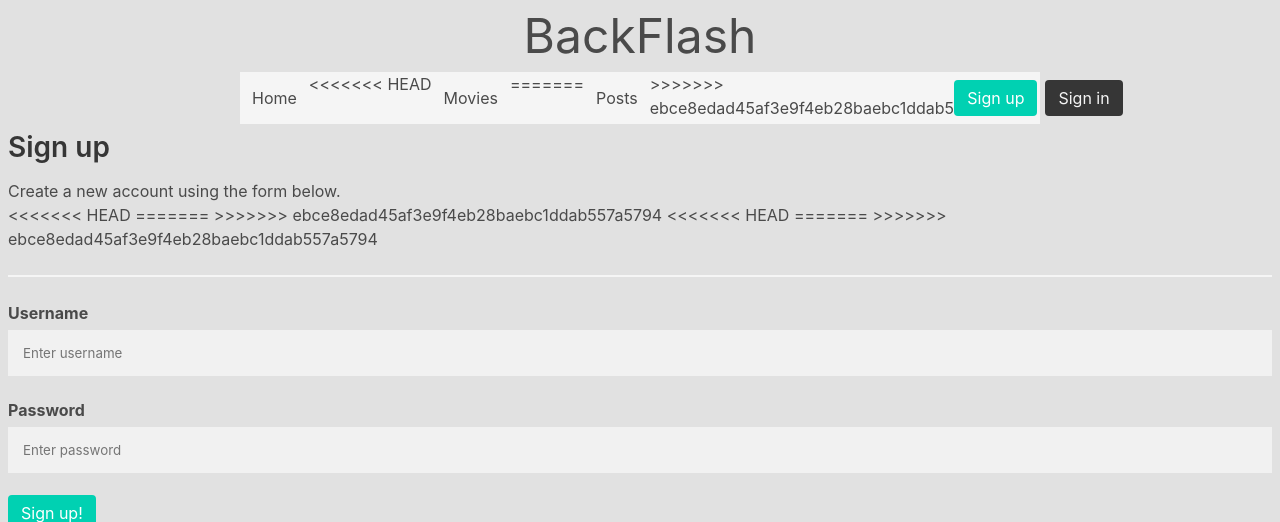
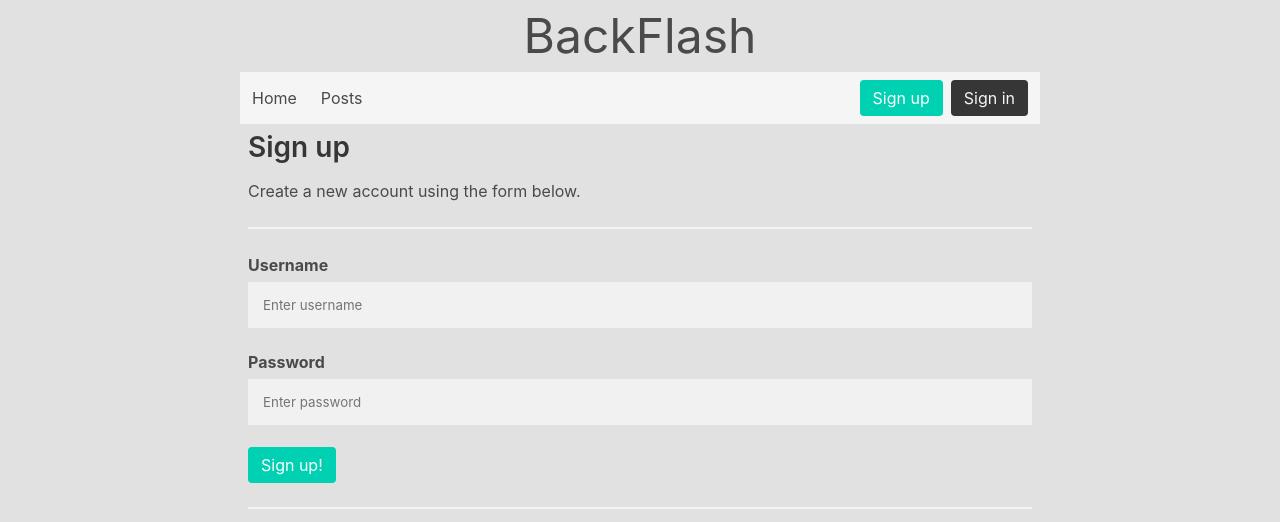
Before and after one commit to aleksandarj96/webappProject, a Node project: template webapp/src/presentation-layer/views/accounts-sign-up.hbs in a window 1280 px wide. Shown: the top 522 px of the page. Run offline with Node 20 templates, Linux system fonts and the light colour scheme; the template is opened without the code that fills it, so the values that code supplies are empty; some libraries are stand-ins or nearby versions.

Commit message:
final version

```diff
--- a/webapp/src/data-access-layer/account-repository.js
+++ b/webapp/src/data-access-layer/account-repository.js
@@ -41,14 +41,8 @@ module.exports = function({db}){
 					callback([],password[0].password)
 				}
 				else{
-<<<<<<< HEAD
-					callback(['databaseError'],null)
-				}
-
-=======
 					callback(['username doesnt exist'], null)
 				}
->>>>>>> ebce8edad45af3e9f4eb28baebc1ddab557a5794
 			}
 
 		})
--- a/webapp/src/presentation-layer/layouts/main.hbs
+++ b/webapp/src/presentation-layer/layouts/main.hbs
@@ -27,14 +27,9 @@
 			<div id="navbar" class="navbar-menu is-active">
 				<div class="navbar-start">
 					<a class="navbar-item" href="/">Home</a>
-<<<<<<< HEAD
-					<a class="navbar-item" href="/movies">Movies</a>
-				</div>
-=======
 					<a class="navbar-item" href="/posts">Posts</a>
 				</div>
 
->>>>>>> ebce8edad45af3e9f4eb28baebc1ddab557a5794
 				<div class="navbar-end">
 					<div class="navbar-item">
 						<div class="buttons">
--- a/webapp/src/presentation-layer/routers/various-router.js
+++ b/webapp/src/presentation-layer/routers/various-router.js
@@ -23,7 +23,6 @@ module.exports = function ({databaseManager}) {
 
 	})
 
-<<<<<<< HEAD
 
 	router.get("/signedOut", function(request, response){
 		request.session.destroy()
@@ -31,12 +30,9 @@ module.exports = function ({databaseManager}) {
 		response.render("signedOut.hbs")
 	})
 
-	router.get("/movies", function (request, response) {
-		databaseManager.getAllMoviePosts(function (errors, posts) {
-=======
+
 	router.get("/posts", function (request, response) {
 		databaseManager.getAllPosts(function (errors, posts) {
->>>>>>> ebce8edad45af3e9f4eb28baebc1ddab557a5794
 			const model = {
 				errors: errors,
 				movieposts: posts,
--- a/webapp/src/presentation-layer/views/accounts-sign-up.hbs
+++ b/webapp/src/presentation-layer/views/accounts-sign-up.hbs
@@ -15,10 +15,6 @@ input[type=text], input[type=password] {
 
 	<h2>Sign up</h2>
 	<p>Create a new account using the form below.</p>
-<<<<<<< HEAD
-
-=======
->>>>>>> ebce8edad45af3e9f4eb28baebc1ddab557a5794
 	{{#if errors.length}}
 	<p>Oh no, something went wrong:</p>
 	<ul>
@@ -27,10 +23,6 @@ input[type=text], input[type=password] {
 		{{/each}}
 	</ul>
 	{{/if}}
-<<<<<<< HEAD
-
-=======
->>>>>>> ebce8edad45af3e9f4eb28baebc1ddab557a5794
 </div>
 
 <form action="/accounts/sign-up"  method="POST">
--- a/webapp/src/seq/database-functions.js
+++ b/webapp/src/seq/database-functions.js
@@ -11,7 +11,7 @@ const db = require("./db")
 
 module.exports = function () {
 	return {
-		getAllMoviePosts: function (callback) {
+		getAllPosts: function (callback) {
 
 			console.log("test")
 			db.posts.findAll().then(function(allPosts){
@@ -24,7 +24,7 @@ module.exports = function () {
 			})
 		},
 
-		postMoivePost: function (title, post, username, callback) {
+		createPost: function (title, post, username, callback) {
 
 			db.posts.create({title : title, post: post, username: username}).then(function(createdPost){
 				console.log("created post: " + createdPost)
@@ -36,7 +36,7 @@ module.exports = function () {
 
 		},
 
-		getPostWithMovieId: function (postId, callback) {
+		getPostWithId: function (postId, callback) {
 
 			/*
 			const query = "SELECT * FROM movieposts WHERE id = ?"
```
Also changed, not shown: webapp/src/business-logic-layer/account-manager.js (+2 -13 lines), webapp/src/presentation-layer/routers/account-router.js (+0 -10 lines), webapp/src/presentation-layer/views/accounts-sign-in.hbs (+0 -12 lines), 1 other file.
